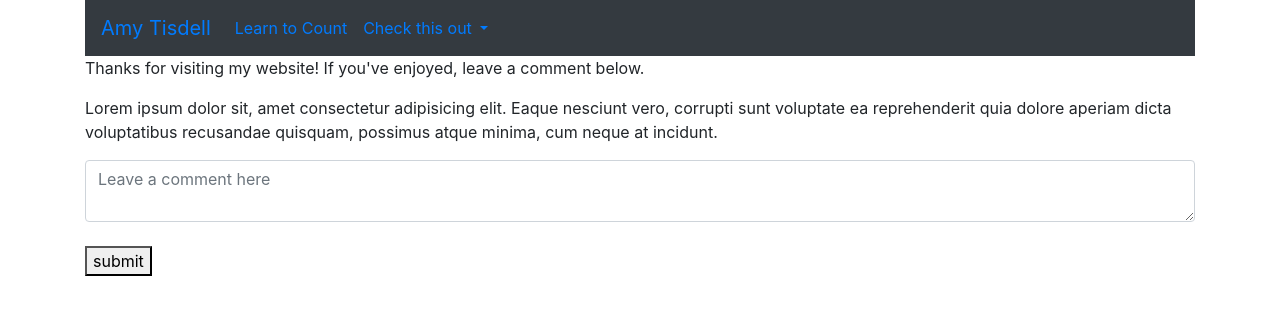
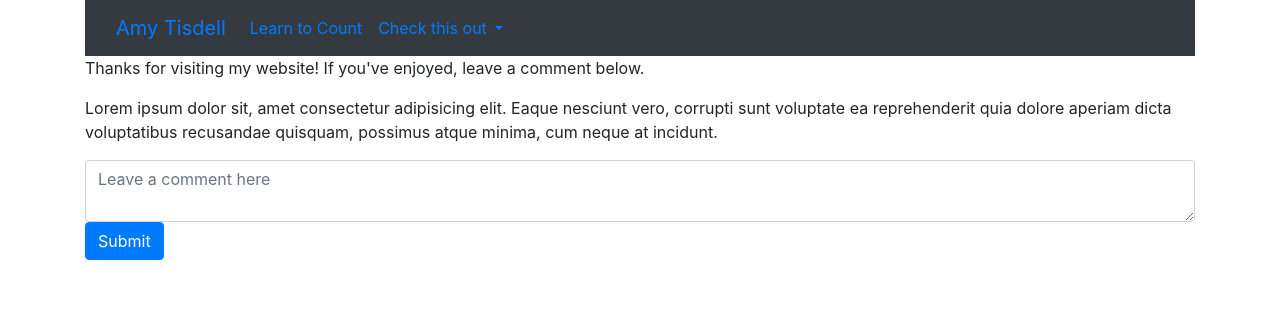
Before and after one commit to amytisdell/Week-09-Bootstrap, a website: page index.html in a window 1280 px wide. Drawn offline with nearby package versions, Linux system fonts and the light colour scheme.

Commit message:
updated navbar Bootstrap grid

```diff
--- a/index.html
+++ b/index.html
@@ -6,17 +6,16 @@
     <title> document</title>
     <link rel="stylesheet" href="node_modules/bootstrap/dist/css/bootstrap.css">
 </head>
-<body class="container" >
 
-    <nav class="navbar navbar-expand-sm vavbar-dark bg-dark" >
+
+<body class="container">
+    <nav class="navbar navbar-expand-md vavbar-dark bg-dark">
+        <div class="container-fluid">
         <a class="navbar-brand" href="index.html">Amy Tisdell</a>
-
         <button class="navbar-toggler" type="button" data-toggle="collapse" data-target="#navbarNavDropdown"
-        aria-control="navbarNavDropdown" aria-expanded="true" aria-label="toggle navigation">
+        aria-controls="navbarNavDropdown" aria-expanded="true" aria-label="toggle navigation">
         <span class="navbar-toggler-icon"></span>
         </button>
-
-
         <div class="collapse navbar-collapse"  id="navbarNavDropdown">
             <ul class="navbar-nav">
                 <li class="nav-item active">
@@ -31,11 +30,15 @@
                     <a class="dropdown-item" href="links/link.jpeg">Click for a surprise</a>
                     <a class="dropdown-item" href="links/link2.jpeg">Click for another surprise</a>
                     <a class="dropdown-item" href="links/link1.jpeg">You know you want to click!</a>
-                </div>
                 </li>
+            </div>
             </ul>
         </div>
     </nav>
+
+
+
+
     <P>
     Thanks for visiting my website! If you've enjoyed, leave a comment below.
     </P>
@@ -44,15 +47,12 @@
     </P>
     <div class="form-floating">
     <textarea class="form-control" placeholder="Leave a comment here" id="floatingTextarea"></textarea>
-    <br>
-    <button id="comment submit"> <!--I would use the ID selector here to have JavaScript collect the input in the
-    comment form and collect it-->
-    submit
+    <button class="btn btn-primary" id="comment submit"> Submit </button>
+    <!--I would use the ID selector here to have JavaScript collect the input in the comment form and collect it-->
+    <!-- thank you for reccomending the bootstrap button Kristina! There's so much to explore in Bootstrap!-->
     </button>
   </div>
-
   <script src="node_modules/jquery/dist/jquery.js"> </script>
   <script src="node_modules/bootstrap/dist/js/bootstrap.bundle.js"></script>
-
 </body>
 </html>
```
Also changed, not shown: page2.html (+1 -2 lines).
